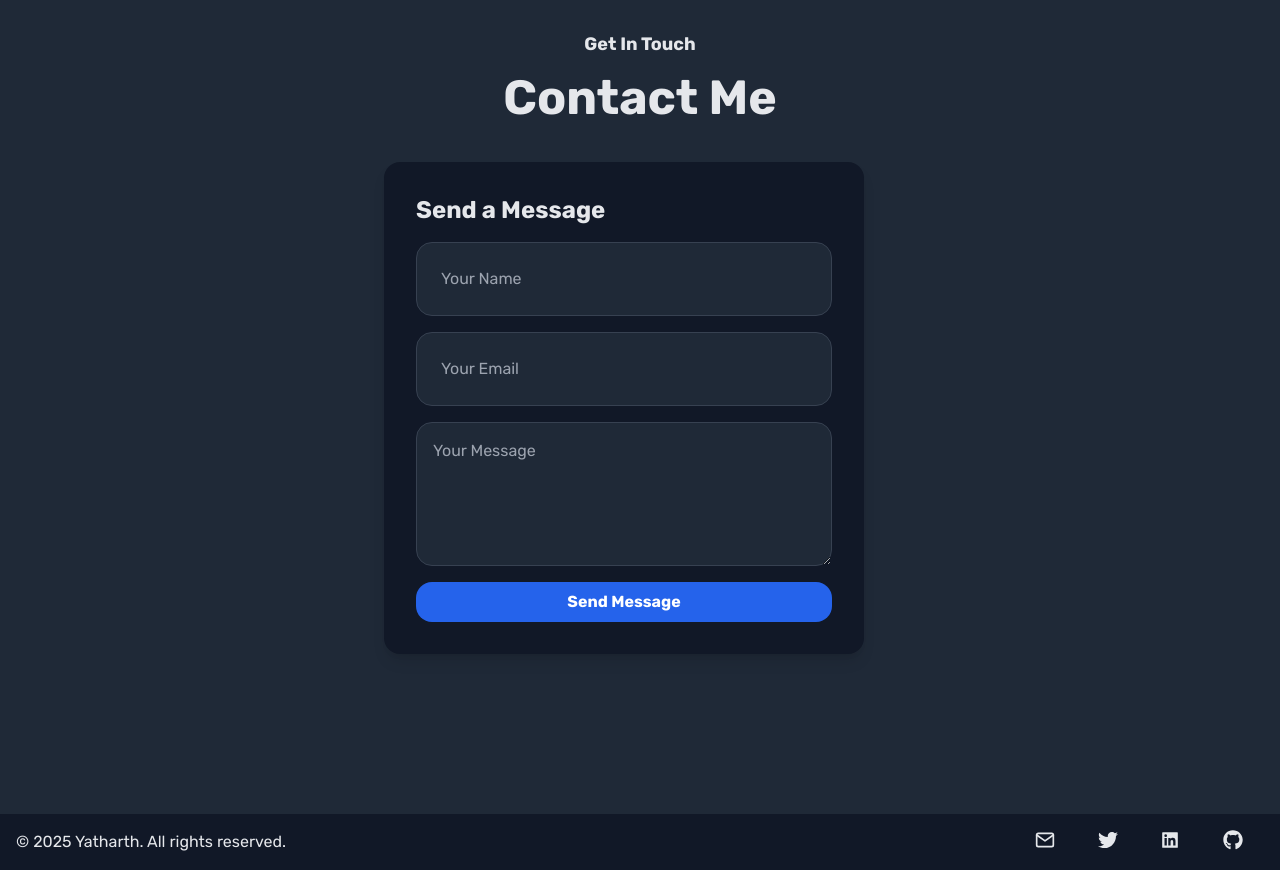
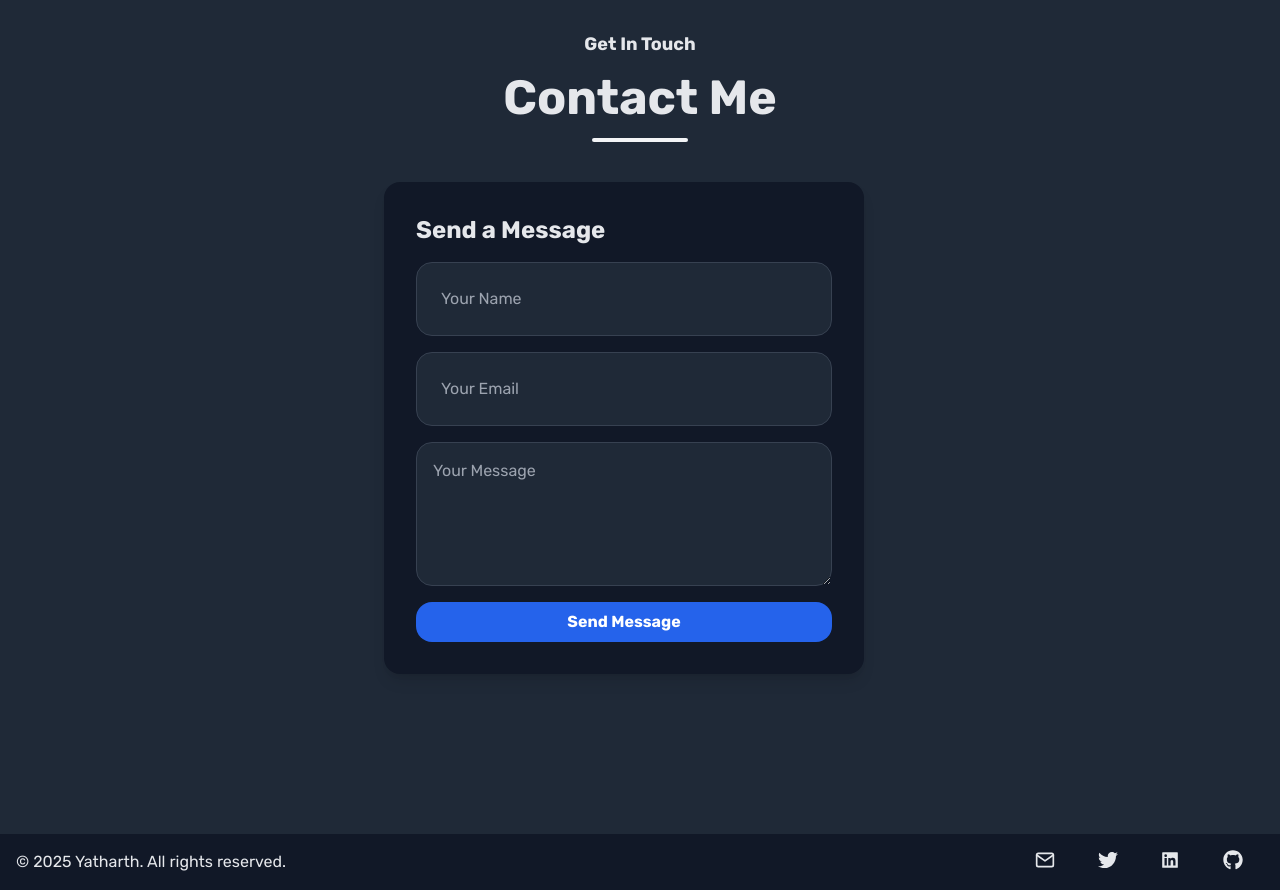
Before and after one commit to y4th4rthh/yatharth-portfolio, a React (Create React App) app: page / in a window 1280 px wide. Shown: the part 5440-6330 px from the top of the page. Built offline with nearby package versions, Linux system fonts and the light colour scheme.

Commit message:
Update Contact.jsx

```diff
--- a/src/Contact.jsx
+++ b/src/Contact.jsx
@@ -82,6 +82,7 @@ const Contact = () => {
                 <div className="text-center mb-10">
                     <p className="text-lg font-semibold dark:text-black text-gray-200">Get In Touch</p>
                     <h1 className="text-5xl font-bold my-4 dark:text-black text-gray-200">Contact Me</h1>
+                    <div className="w-24 h-1 bg-gray-100 mx-auto mt-4 rounded-full"></div>
                 </div>
                 <div className="flex flex-col justify-center lg:flex-row gap-8">
                     <div className="w-full lg:w-1/2 p-8 dark:bg-white bg-gray-900 rounded-2xl shadow-lg">
```
